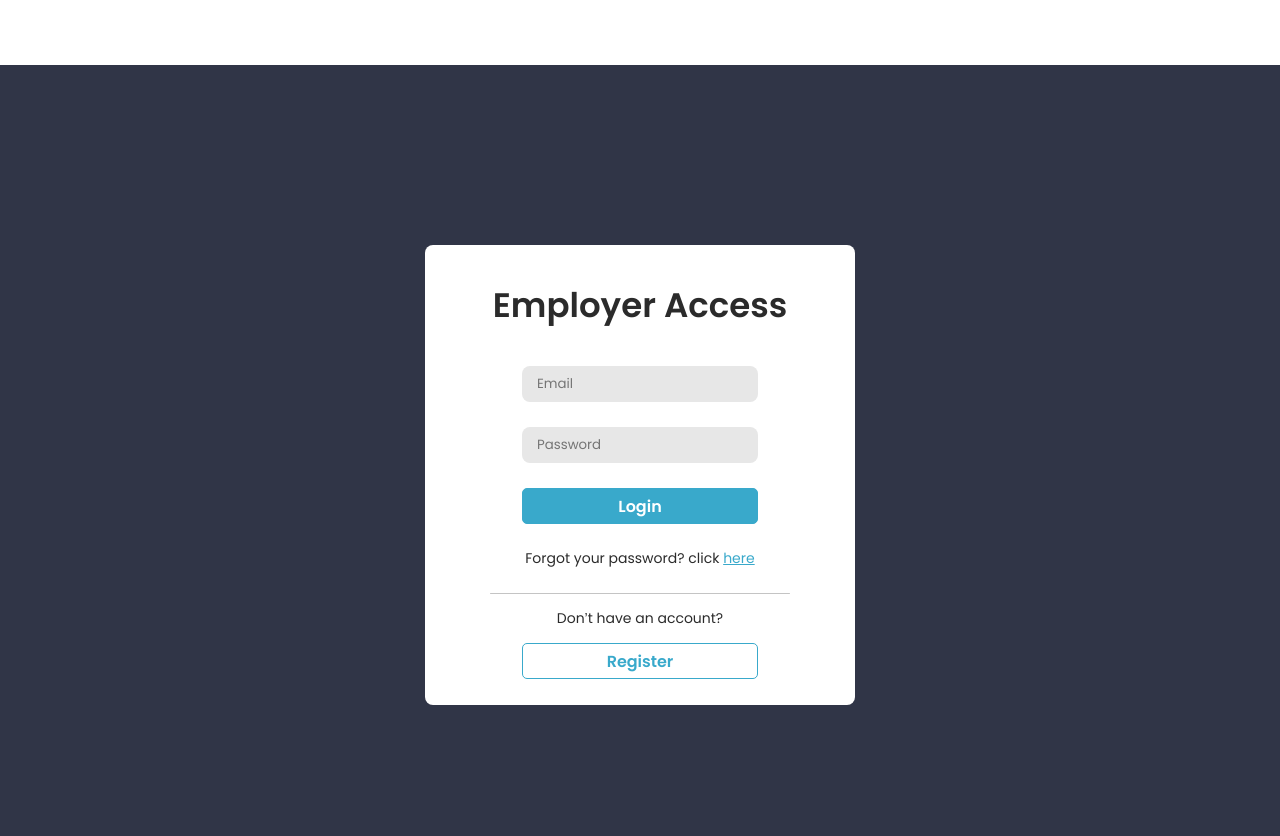
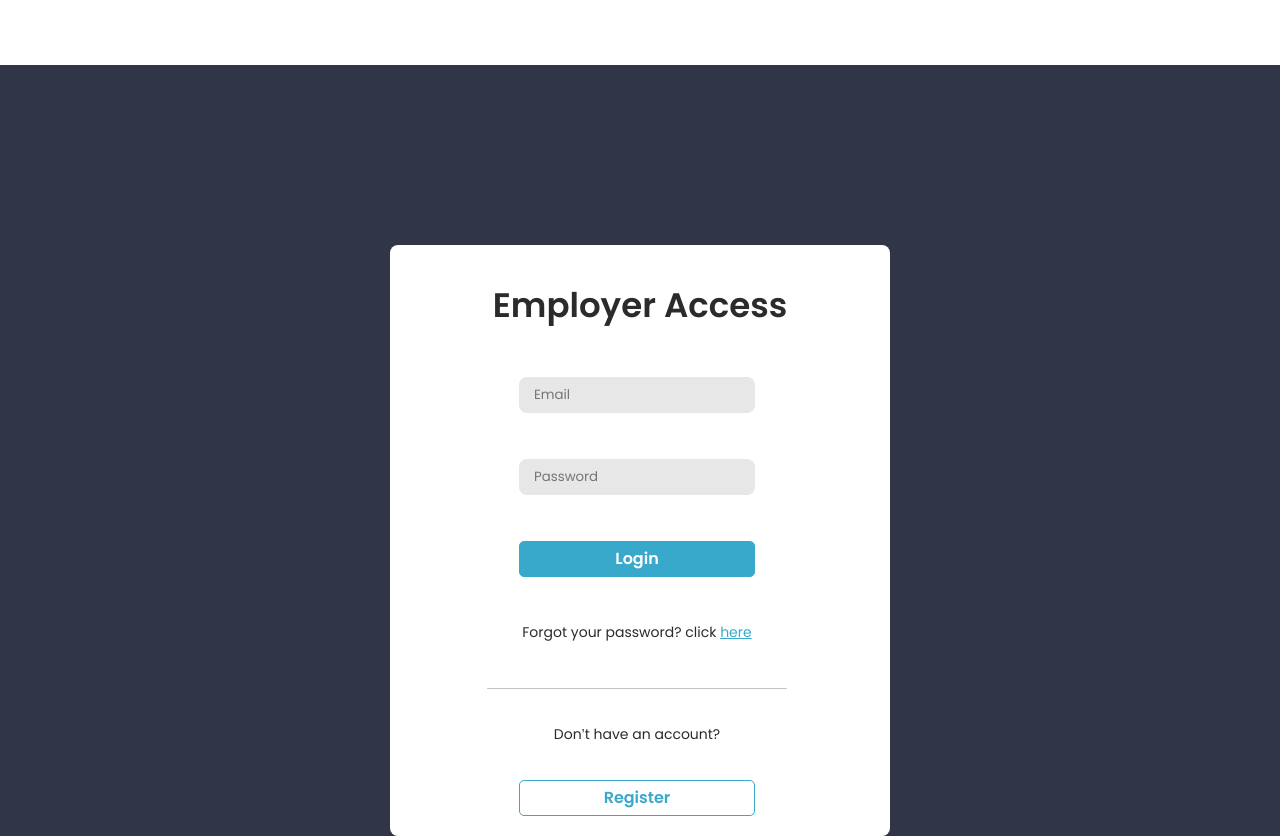
Before and after one commit to FiretechDS/Hustle-Employer, a Vue app in the folder packages/ui/: page /login in a window 1280 px wide. Before the commit the page ends 800 px from the top, so only its background shows below. Built offline with nearby package versions, Linux system fonts and the light colour scheme.

Commit message:
FIX WhiteVerticalCard: dimension variable para los formularios

```diff
--- a/packages/ui/src/components/WhiteVerticalCard.vue
+++ b/packages/ui/src/components/WhiteVerticalCard.vue
@@ -28,12 +28,14 @@ export default defineComponent({
   display: flex;
   flex-direction: column;
   border-radius: 8px;
-  width: 43rem;
-  height: 46rem;
+ // width: 43rem;
+  //height: 46rem;
   align-content: space-around;
   //margin-left: 63rem;
   margin: auto;
   margin-top: 18rem;
+  max-width: 50rem;
+  max-height: 80rem;
 }
 .white-card-header{
   color: $font-dark;
--- a/packages/ui/src/components/employer/LoginMain.vue
+++ b/packages/ui/src/components/employer/LoginMain.vue
@@ -56,6 +56,10 @@ export default defineComponent({
   flex-direction: column;
   align-items: center;
   justify-content: space-around;
+  width: 43rem;
+  height: 46rem;
+  margin-right: 2rem;
+  margin-left: 2.2rem;
 }
 .input-login{
   font-family: 'Poppins';
```
